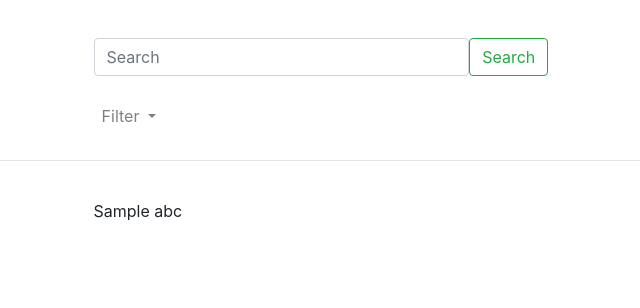
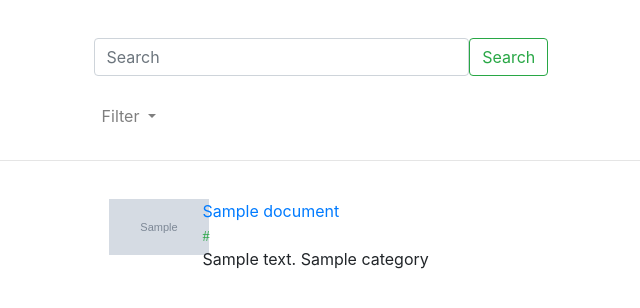
Before and after one commit to lsw94/CZ4034_Assignment, a Django app: template templates/result.html in a window 1280 px wide. Shown: the top 308 px of the page, without its empty margins (59-699 px from the left). Run offline with Django 3.2, Linux system fonts and the light colour scheme; tables that the repository leaves empty hold one stand-in row (values such as "Sample post"); the template is opened without the code that fills it: values that come from a table or form of the project are taken from there, most other values are stand-ins (such as "Sample title", 1, 10 or a date in 2020); grey boxes marked "Sample" are stand-in pictures; parts of the project's set-up code (start-up, migrations or seed data) failed here and were passed over; some libraries are stand-ins or nearby versions.

Commit message:
ajax to be done to pass filter data

```diff
--- a/templates/result.html
+++ b/templates/result.html
@@ -2,15 +2,81 @@
 
 
 {% block content %}
-    <script type="text/javascript">
-        $(document).ready()
-        {
-             $("#filtersForm").submit();
+    <script>
+        $(document).ready(function () {
+            $('#filtersForm').on("change", "input:checkbox", function () {
+                // if ($(this).is(':checked')) {
+                $('#filtersForm').submit();
 
-            $('input[type="checkbox"]').click(function () {
 
-            })
+            });
+        });
+
+
+        function submitFilter() {
+            var formData = new FormData();
+            $('#filtersForm input[type="checkbox"]').each(function () {
+                if ($(this).is(':checked')) {
+                    formData.append("filters[]", $.trim($(this).parent().text()));
                 }
+            });
+
+            /*var xhttp = new XMLHttpRequest();
+            xhttp.onreadystatechange = function () {
+                if (this.readyState == 4 && this.status == 200) {
+                   alert(this.responseText);
+                }
+            };
+            xhttp.open("GET", $('#filtersForm').attr('action') + formData.get("filters[]") , true);
+            xhttp.send();
+            */
+
+            $.ajax({
+                url: window.location.href, // the endpoint
+                type: "POST", // http method
+                data: formData,
+                success: function (json, textMsg, xhr) {
+                    alert('AJAX called successfully');
+                },
+                error: function (xhr, errmsg, err) {
+                    alert(errmsg);
+                }
+            });
+        }
+
+
+         function getCookie(name) {
+            var cookieValue = null;
+            if (document.cookie && document.cookie !== '') {
+                var cookies = document.cookie.split(';');
+                for (var i = 0; i < cookies.length; i++) {
+                    var cookie = jQuery.trim(cookies[i]);
+                    // Does this cookie string begin with the name we want?
+                    if (cookie.substring(0, name.length + 1) === (name + '=')) {
+                        cookieValue = decodeURIComponent(cookie.substring(name.length + 1));
+                        break;
+                    }
+                }
+            }
+            return cookieValue;
+        }
+
+        var csrftoken = getCookie('csrftoken');
+
+        function csrfSafeMethod(method) {
+            // these HTTP methods do not require CSRF protection
+            return (/^(GET|HEAD|OPTIONS|TRACE)$/.test(method));
+        }
+
+        $.ajaxSetup({
+            beforeSend: function (xhr, settings) {
+                if (!csrfSafeMethod(settings.type) && !this.crossDomain) {
+                    xhr.setRequestHeader("X-CSRFToken", csrftoken);
+                }
+            }
+        });
+
+
         /* if ($(this).is(':checked')) {
 
              $("#filtersForm").submit();
@@ -19,8 +85,8 @@
 
      });*/
 
-        function submitFilter() {
-             alert("test");
+        //function submitFilter() {
+        //  alert("test");
         /*var formData = new FormData();
         $('#filtersForm input[type="checkbox"]').each(function () {
            if ($(this).is(':checked')) {
@@ -39,7 +105,7 @@
         });
 
         return false;*/
-        }
+        //}
     </script>
     <style>
         .top-positioning {
@@ -60,11 +126,18 @@
             margin-left: 9%;
         }
 
+        .url-wording {
+            font-size: 0.9em;
+            font-family: "Times New Roman", Times, serif;
+            color: #28a745;
+
+        }
+
     </style>
 
     <div class="row top-positioning">
 
-        <form class="form-check-inline col-lg-5 col-md-6" method="get" action=".">
+        <form class="form-check-inline col-lg-5 col-md-6" method="GET" action="{% url 'search' %}">
             {{ form }}
             <button class="btn btn-outline-success" type="submit">Search</button>
 
@@ -89,11 +162,11 @@
 
                         <div class="container" style="margin-top: 1%">
                             <span class="text-uppercase" style="margin-left:20px; color: #28a745">Categories</span>
-                            <form id="filtersForm" method="post" class="row" style="margin-top:1%">
+                            <form id="filtersForm" method="POST" class="row" style="margin-top:1%" onsubmit="submitFilter()">
                                 {% csrf_token %}
                                 {% for item in filter %}
                                     {% if forloop.counter == 1 or forloop.counter == 6 or forloop.counter == 11 or forloop.counter == 16 %}
-                                        <div class="col-md-3">
+                                        <div class="col-md-3 col-lg-3">
                                         <ul class="nav flex-column">
                                     {% endif %}
                                 <li class="nav-item"> {{ item }} {{ item.label }} </li>
@@ -112,11 +185,22 @@
         </div>
     </nav>
     <hr>
-    {% for abc in results %}
+    {% for document in results %}
         <div class="row results-positioning">
-            {{ abc }}</div>
+            <div class="col-md-1 col-lg-1">
+                <img src={{ document.image_url }} height="56" width="100">
+            </div>
+            <div class="col-md-4 col-lg-4">
+                <a href={{ document.url }}> {{ document.title }}</a><br/>
+                <span class="url-wording">{{ document.url }}</span>
+                <br/>
+                {{ document.description }}
+                {{ document.category }}
+
+            </div>
+        </div>
     {% endfor %}
 
-    <p id="success_para" ></p>
+    <p id="success_para"></p>
 
 {% endblock %}
```
Also changed, not shown: SearchEngine/views.py (+37 -15 lines). Lines whose indentation alone changed are shown as unchanged.
